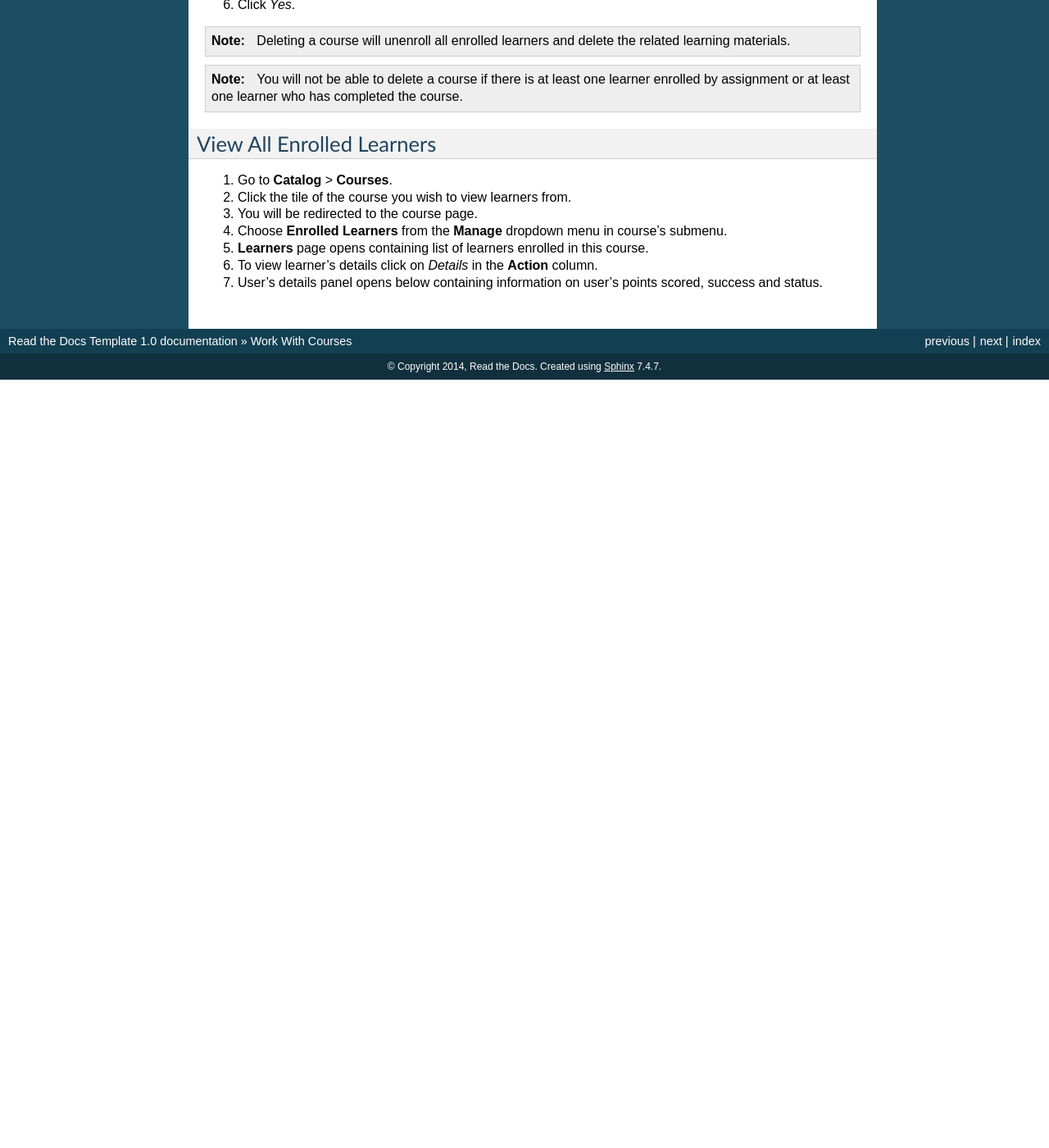
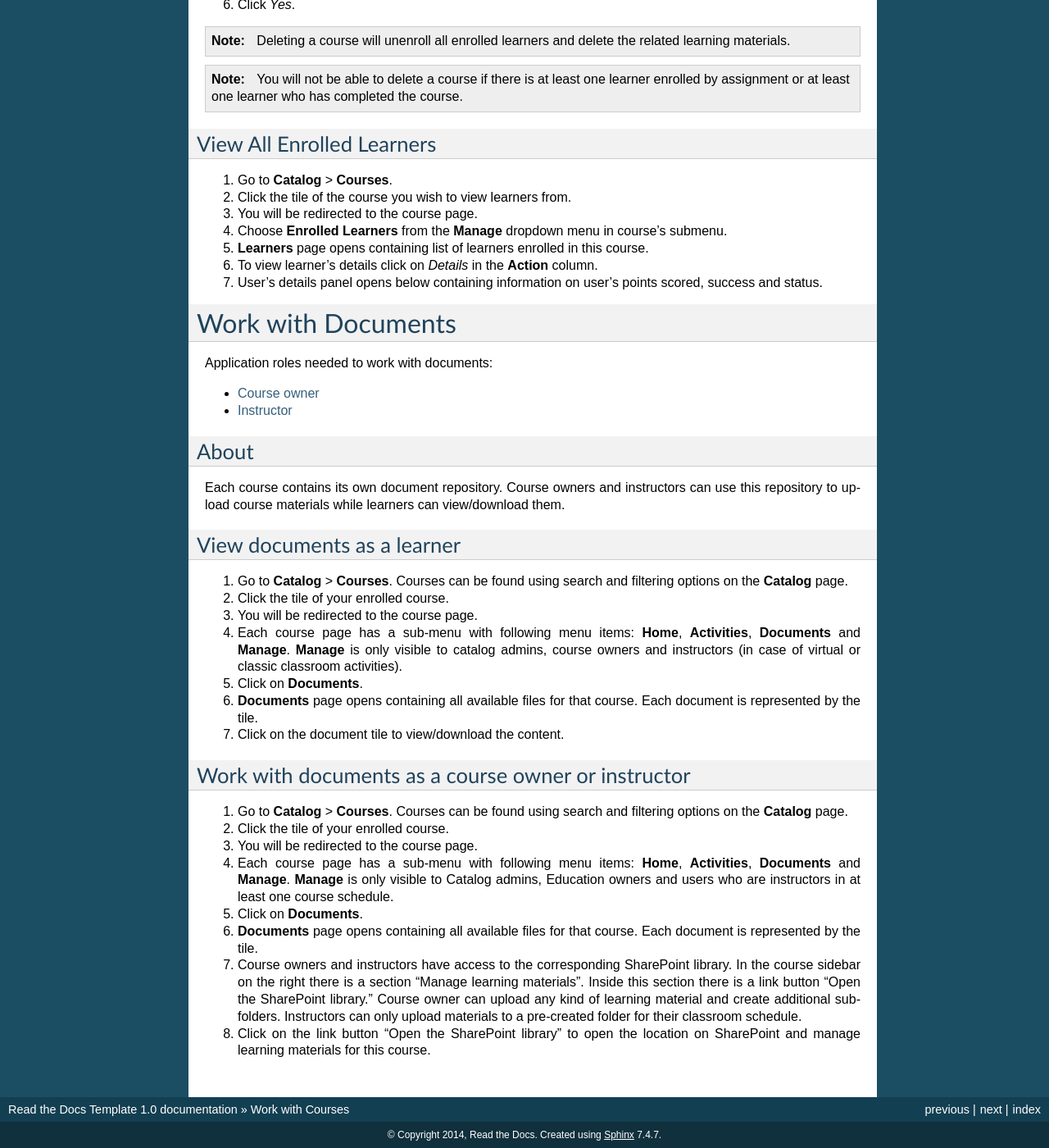
Before and after one commit to pslisko/performa365docs, a Sphinx documentation site: the page built from docs/howto/work_with_courses.rst, in a window 1280 px wide and 1400 px high, scrolled down 2120 px. Shown: the whole window at 82% size. Built offline with Sphinx 7.4.7, drawn with Linux system fonts in a browser that asks for light colours; pages that are not in the unit, such as notebooks, are missing from menus; before the commit the page ends 2583 px from its top, so only the background shows below that; some of the changed text lies outside the part shown.

Commit message:
Update work_with_courses.rst

```diff
--- a/docs/howto/work_with_courses.rst
+++ b/docs/howto/work_with_courses.rst
@@ -1,6 +1,6 @@
 .. _courses:
 
-Work With Courses
+Work with Courses
 ======================
 
 .. _add_course:
@@ -95,3 +95,40 @@ View All Enrolled Learners
 #. **Learners** page opens containing list of learners enrolled in this course.
 #. To view learner's details click on *Details* in the **Action** column.
 #. User's details panel opens below containing information on user's points scored, success and status.
+
+Work with Documents
+=======================
+
+Application roles needed to work with documents:
+
+* :ref:`Course owner <course_owner>`
+* :ref:`Instructor <instructor>`
+
+About
+*******
+
+Each course contains its own document repository. Course owners and instructors can use this repository to upload course materials while learners can view/download them.
+
+View documents as a learner
+******************************
+
+#. Go to **Catalog** > **Courses**. Courses can be found using search and filtering options on the **Catalog** page.
+#. Click the tile of your enrolled course.
+#. You will be redirected to the course page.
+#. Each course page has a sub-menu with following menu items: **Home**, **Activities**, **Documents** and **Manage**. **Manage** is only visible to catalog admins, course owners and instructors (in case of virtual or classic classroom activities).
+#. Click on **Documents**.
+#. **Documents** page opens containing all available files for that course. Each document is represented by the tile.
+#. Click on the document tile to view/download the content.
+
+
+Work with documents as a course owner or instructor
+****************************************************
+
+#. Go to **Catalog** > **Courses**. Courses can be found using search and filtering options on the **Catalog** page.
+#. Click the tile of your enrolled course.
+#. You will be redirected to the course page.
+#. Each course page has a sub-menu with following menu items: **Home**, **Activities**, **Documents** and **Manage**. **Manage** is only visible to Catalog admins, Education owners and users who are instructors in at least one course schedule.
+#. Click on **Documents**.
+#. **Documents** page opens containing all available files for that course. Each document is represented by the tile.
+#. Course owners and instructors have access to the corresponding SharePoint library. In the course sidebar on the right there is a section "Manage learning materials". Inside this section there is a link button "Open the SharePoint library." Course owner can upload any kind of learning material and create additional subfolders. Instructors can only upload materials to a pre-created folder for their classroom schedule.
+#. Click on the link button "Open the SharePoint library" to open the location on SharePoint and manage learning materials for this course.
```
